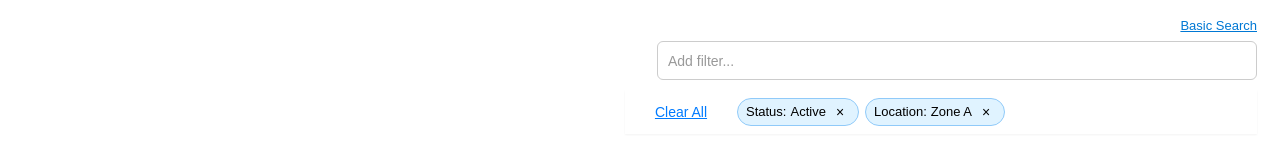
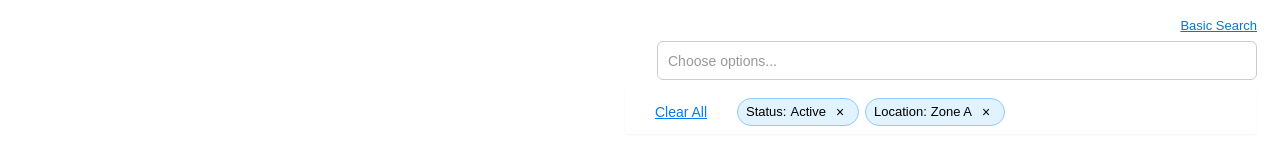
Before and after one commit to sakthivelreth/angular-facets-5-More-dropdown-at-end, an Angular app: page / in a window 1280 px wide. Shown: the top 152 px of the page. Built offline with nearby package versions, Linux system fonts and the light colour scheme.

Commit message:
Fix: Remove chip issue inside 'More' option fixed

```diff
--- a/src/app/faceted-search/faceted-search.component.html
+++ b/src/app/faceted-search/faceted-search.component.html
@@ -78,7 +78,7 @@
           #searchInput
           type="text"
           class="facet-input"
-          [placeholder]="'Add filter...'"
+          [placeholder]="'Choose options...'"
           [value]="inputValue()"
           (focus)="onFocus()"
           (input)="onSearchInput($any($event.target).value)"
--- a/src/app/faceted-search/faceted-search.component.ts
+++ b/src/app/faceted-search/faceted-search.component.ts
@@ -461,9 +461,10 @@ export class FacetFilterComponent implements OnInit, OnDestroy {
   private readonly onDocumentClick = (event: MouseEvent) => {
     const target = event.target as Node;
     const clickedInsideFacet = this.elRef.nativeElement.querySelector('.facet-container')?.contains(target);
+    const clickedInsideMoreDropdown = this.elRef.nativeElement.querySelector('.more-dropdown')?.contains(target);
 
-    // If clicked inside search or dropdown → keep open
-    if (clickedInsideFacet) return;
+    // If clicked inside search or dropdown or more dropdown → keep open
+    if (clickedInsideFacet || clickedInsideMoreDropdown) return;
 
     // If clicked anywhere else outside → close
     this.showDropdown.set(false);
```
